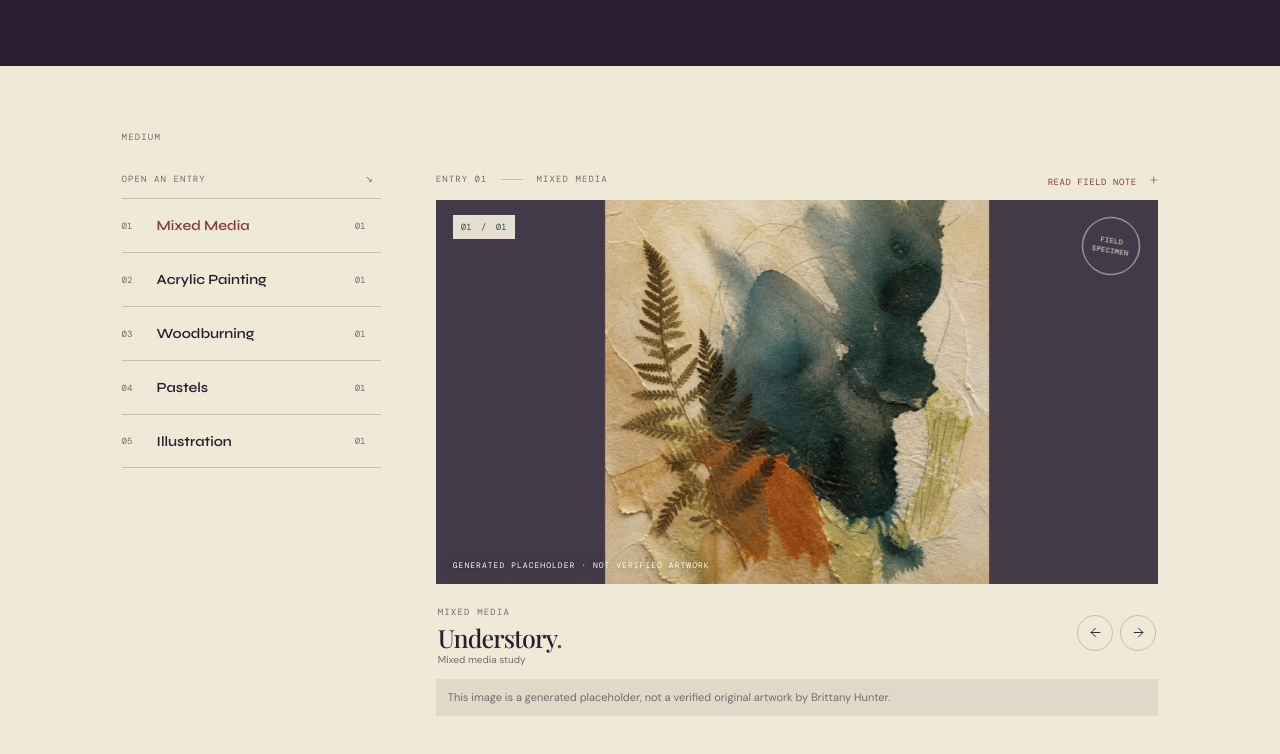
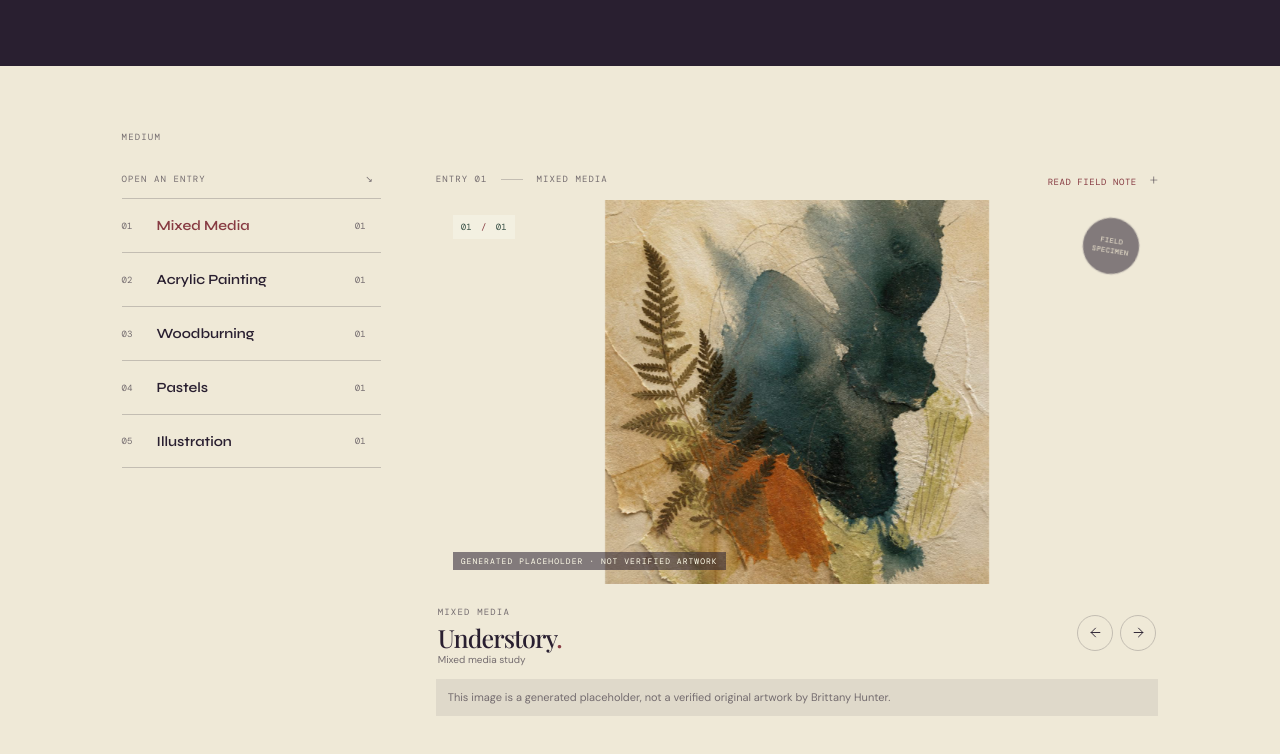
Before and after one commit to garrettgdb/BurntOfferings, a plain HTML site: page index.html in a window 1280 px wide. Shown: the part 322-1076 px from the top of the page. Drawn offline with nearby package versions, Linux system fonts and the light colour scheme; no server answers; a web font is replaced by a local one.

Commit message:
Update styles.css
This makes border around images of different aspect ratios transparent

```diff
--- a/styles.css
+++ b/styles.css
@@ -176,5 +176,7 @@ button:focus-visible, a:focus-visible { outline: 2px solid #bb4e3b; outline-offs
   .footer { grid-template-columns: 1fr; padding: 28px 22px 16px; }
   .copyright { grid-column: 1; text-align: left; }
 }
-.art-stage { background: color-mix(in srgb, var(--header-background) 88%, white); }
+.art-stage { background: transparent; }
 .art-stage > img { object-fit: contain; }
+.specimen-stamp, .image-caption { background: rgba(41, 31, 48, .55); }
+.image-caption { padding: 4px 8px; text-shadow: none; }
```
